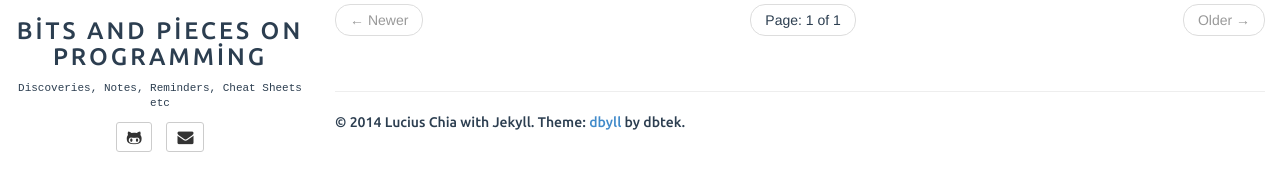
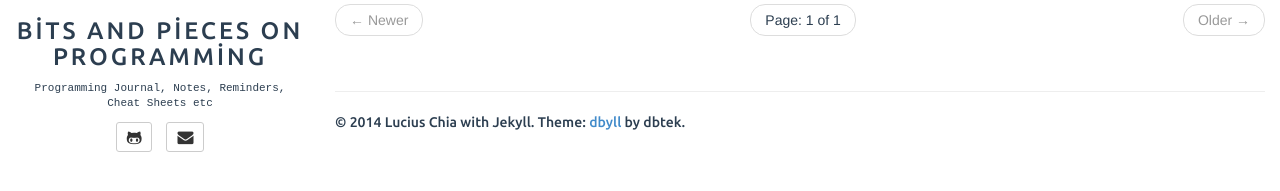
Before and after one commit to cww0909/cww0909.github.io, a Jekyll site: the page built from index.html, in a window 1280 px wide. Shown: the part 280-471 px from the top of the page. Built offline with Jekyll 4.4.1, drawn with Linux system fonts in a browser that asks for light colours; Markdown is read by kramdown in place of the engine named in the settings; the list of posts is cut into pages by our own code.

Commit message:
edited bio

```diff
--- a/_config.yml
+++ b/_config.yml
@@ -15,7 +15,7 @@ author:
   twitter:
   pinterest:
   linkedin:
-  bio: Discoveries, Notes, Reminders, Cheat Sheets etc
+  bio: Programming Journal, Notes, Reminders, Cheat Sheets etc
   email_md5: fe97aaa61147977be0929931a5524636
 
 rss_path: feed
```
